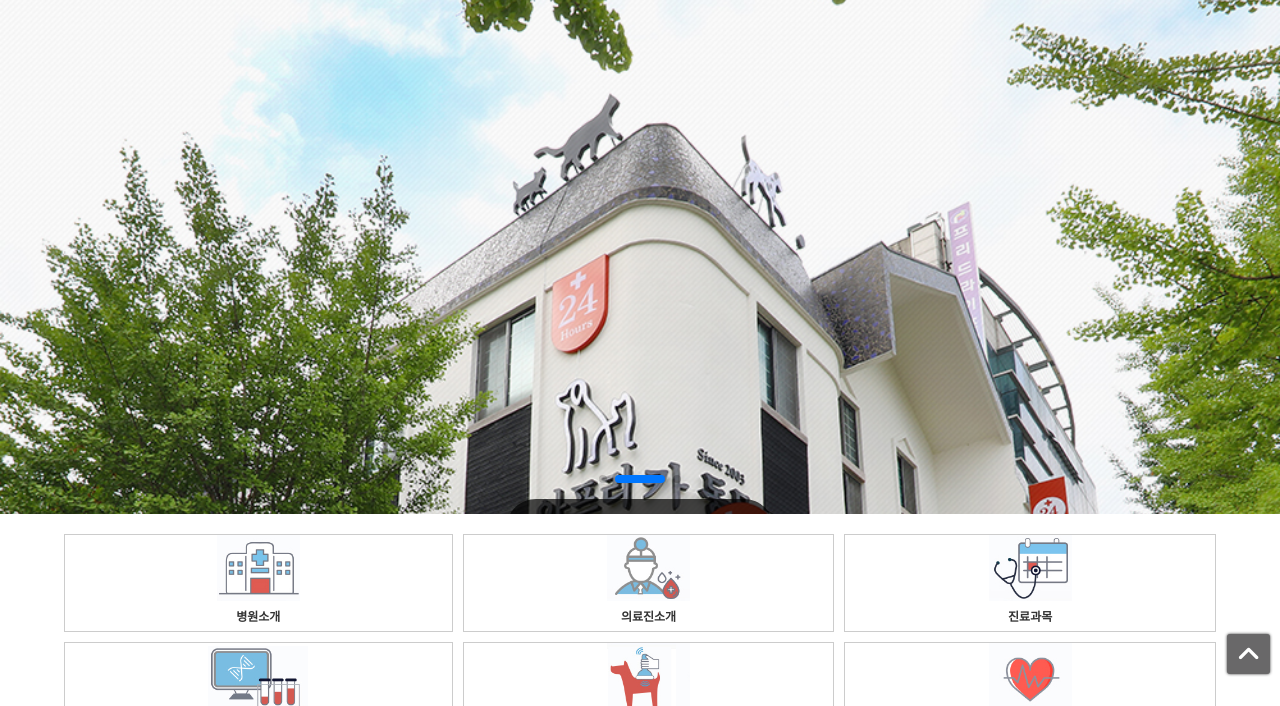
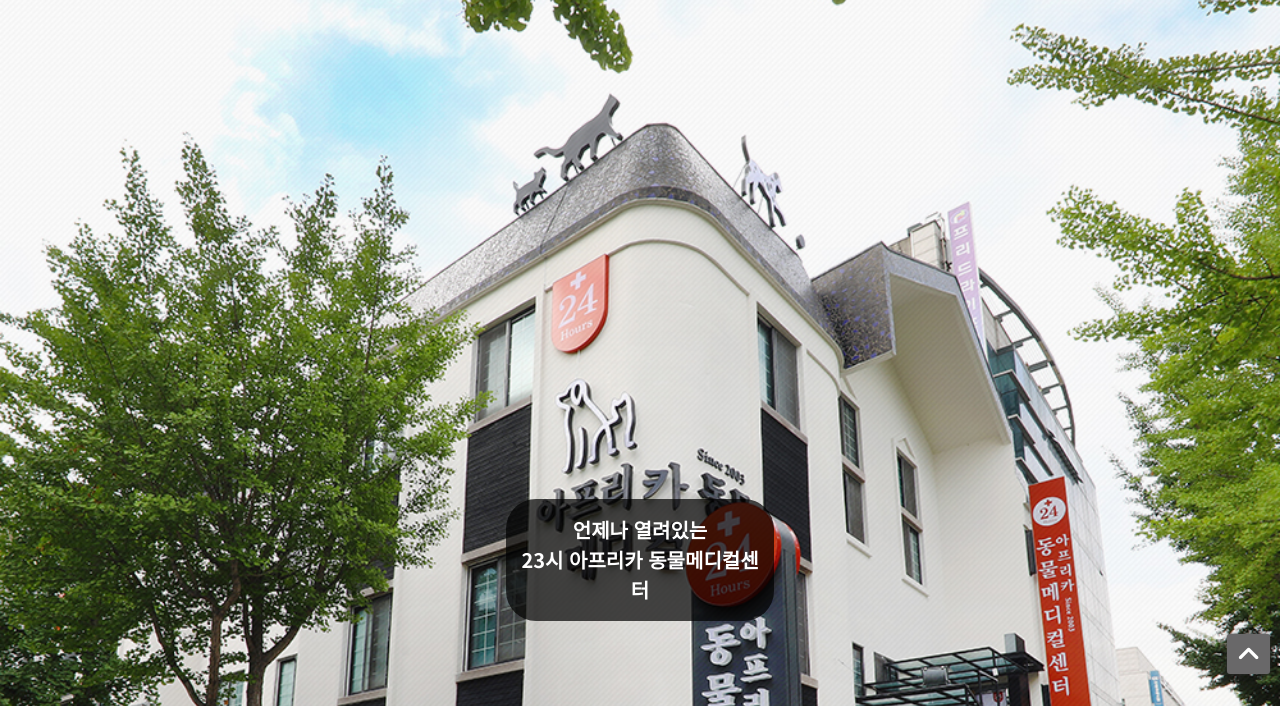
Before and after one commit to shy9803/animalhospital, a plain HTML site: page m/index.html in a window 1280 px wide. Shown: the part 66-772 px from the top of the page. Drawn offline with Linux system fonts and the light colour scheme; a web font is replaced by a local one.

Commit message:
Update main.css

```diff
--- a/m/css/main.css
+++ b/m/css/main.css
@@ -2,7 +2,7 @@
 /* main.css */
 
 .mslide {
-  height: 65vh; /* vertical height */
+  /* height: 65vh; /* vertical height */
   overflow: hidden;
   position: relative;
 }
```
